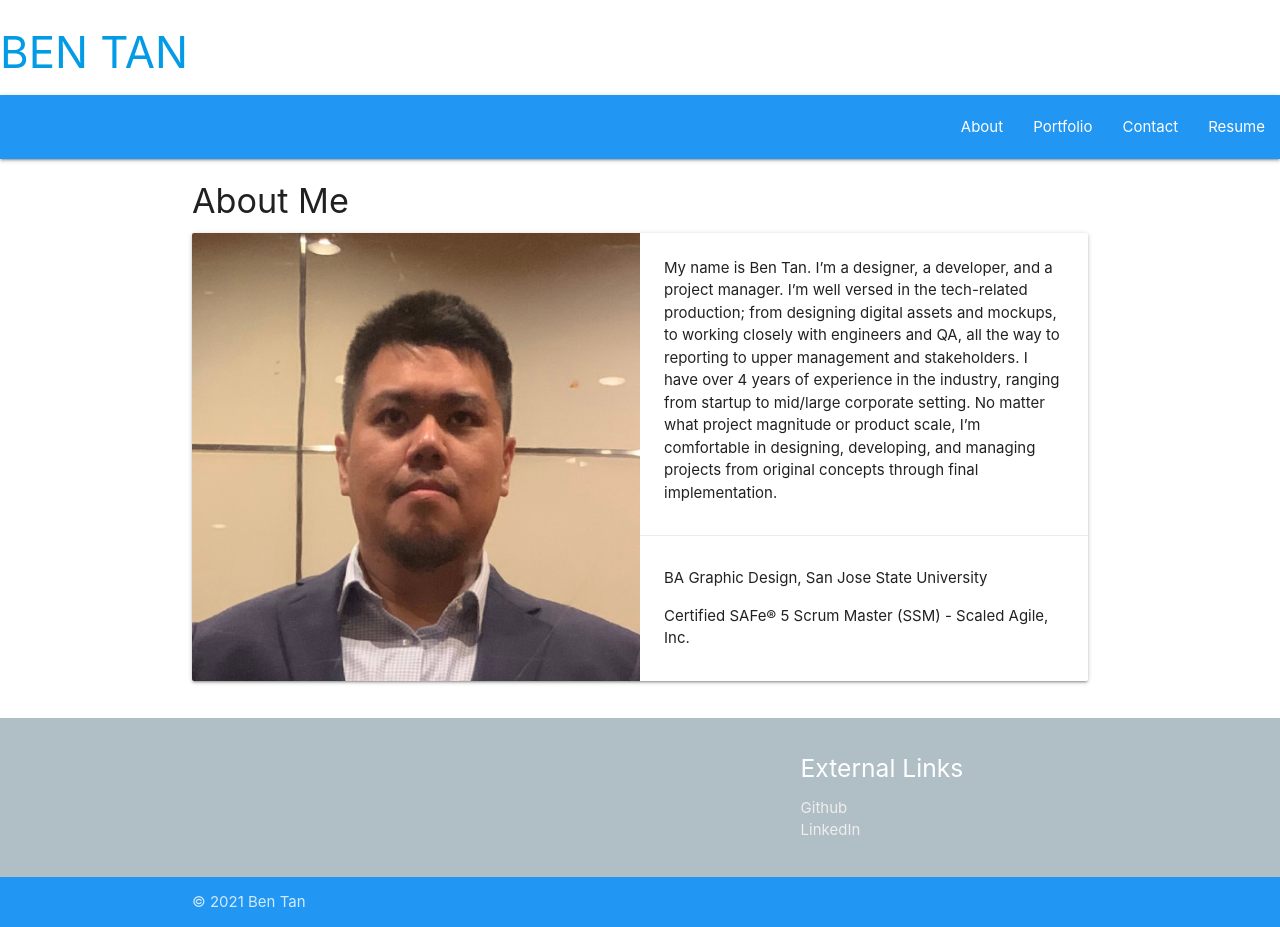
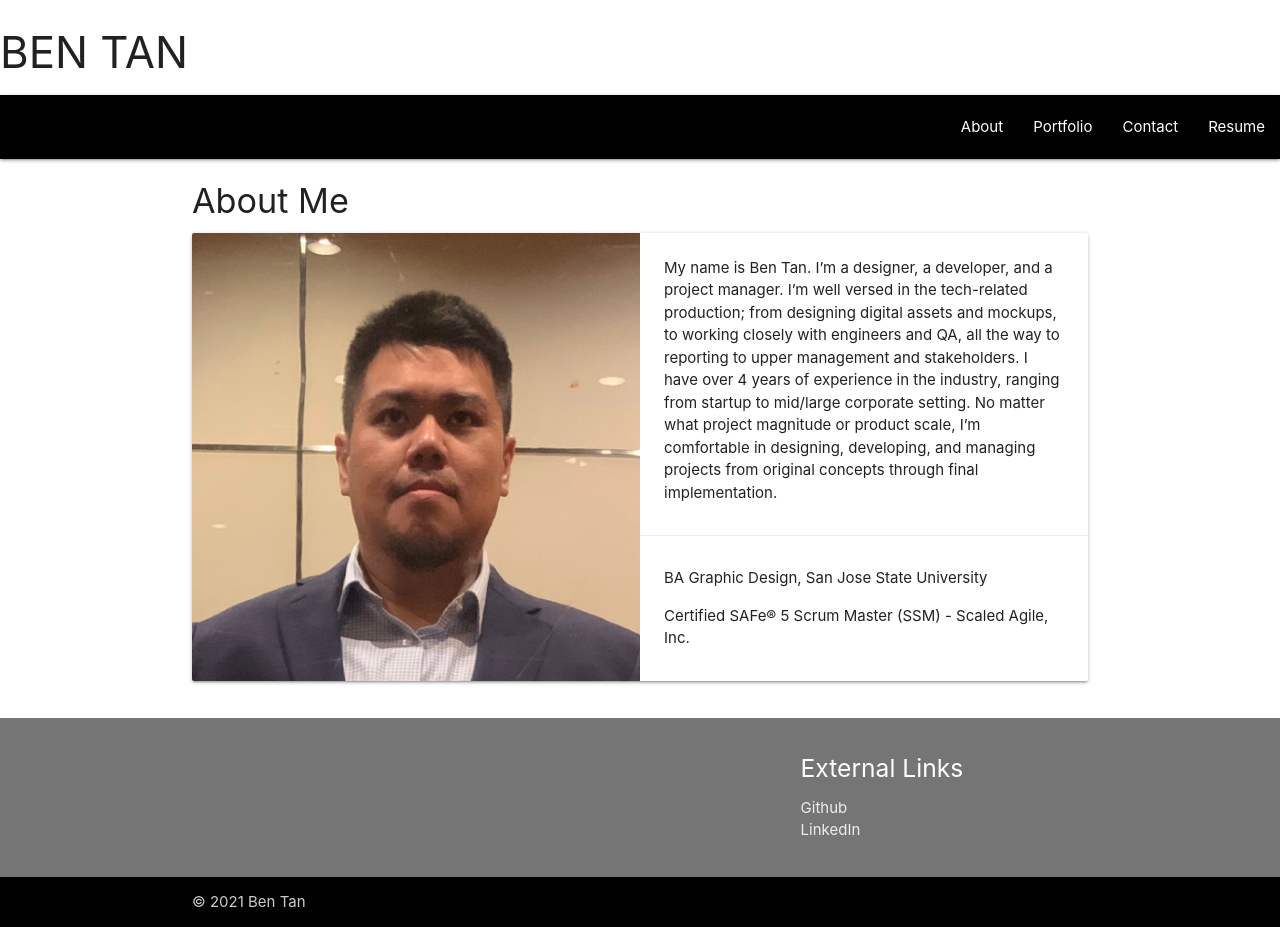
Before and after one commit to bctan87/tanb_react_portfolio, a React (Create React App) app: page / in a window 1280 px wide. Built offline with nearby package versions, Linux system fonts and the light colour scheme; the HTML template or start-up script is replaced by a standard one.

Commit message:
modified colors

```diff
--- a/src/components/Contact.js
+++ b/src/components/Contact.js
@@ -54,7 +54,7 @@ function Contact() {
             <p className="error-text">{errorMessage}</p>
           </div>
         )}
-        <button data-testid="button" className="btn waves-effect waves-light blue" type="submit">Submit</button>
+        <button data-testid="button" className="btn waves-effect waves-light green" type="submit">Submit</button>
       </form>
     </div>
   );
--- a/src/components/Footer.js
+++ b/src/components/Footer.js
@@ -3,7 +3,7 @@ import React from "react";
 function Footer (props) {
 
     return (
-        <footer className="blue-grey lighten-3 page-footer">
+        <footer className="grey darken-1 page-footer">
           <div className="container">
             <div className="row">
               <div className="col l6 s12">
@@ -17,7 +17,7 @@ function Footer (props) {
               </div>
             </div>
           </div>
-          <div className="blue footer-copyright">
+          <div className="black footer-copyright">
             <div className=" container">
             © 2021 Ben Tan
             </div>
--- a/src/components/Header.js
+++ b/src/components/Header.js
@@ -6,7 +6,7 @@ function Header (props) {
         <header>
 
             <h3>
-            <a href="#" className="brand-logo">BEN TAN</a>
+            BEN TAN
             </h3>
 
             {props.children}
--- a/src/components/Nav.js
+++ b/src/components/Nav.js
@@ -18,7 +18,7 @@ function Nav(props) {
 
         <nav>
 
-            <div className="blue nav-wrapper">
+            <div className="black nav-wrapper">
                 <a href="#" data-target="mobile-demo" className="sidenav-trigger"><i className="material-icons">menu</i></a>
                 <ul id="nav-mobile" className="right hide-on-med-and-down">
                 {tabs.map(tab => (
```
